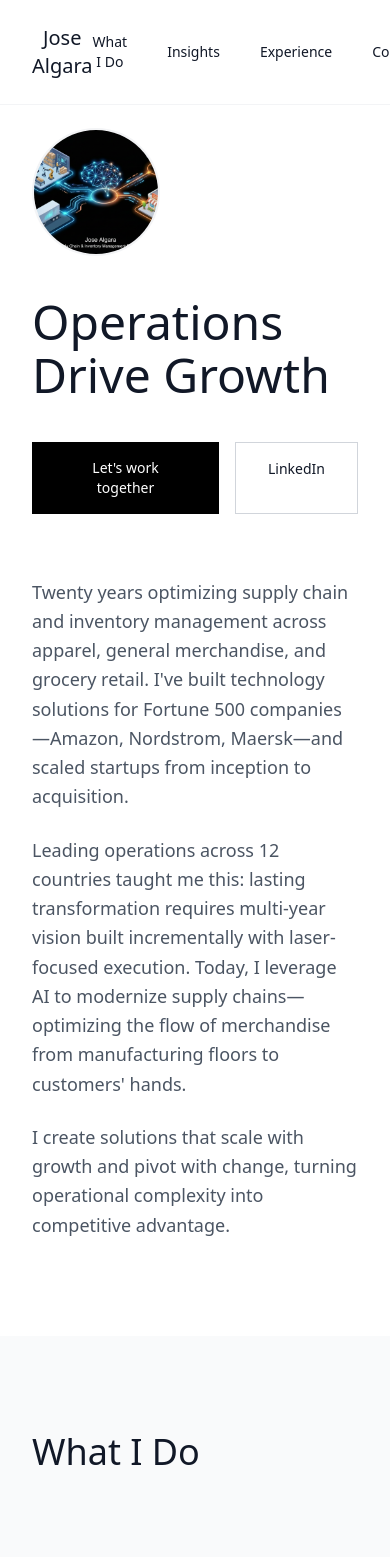
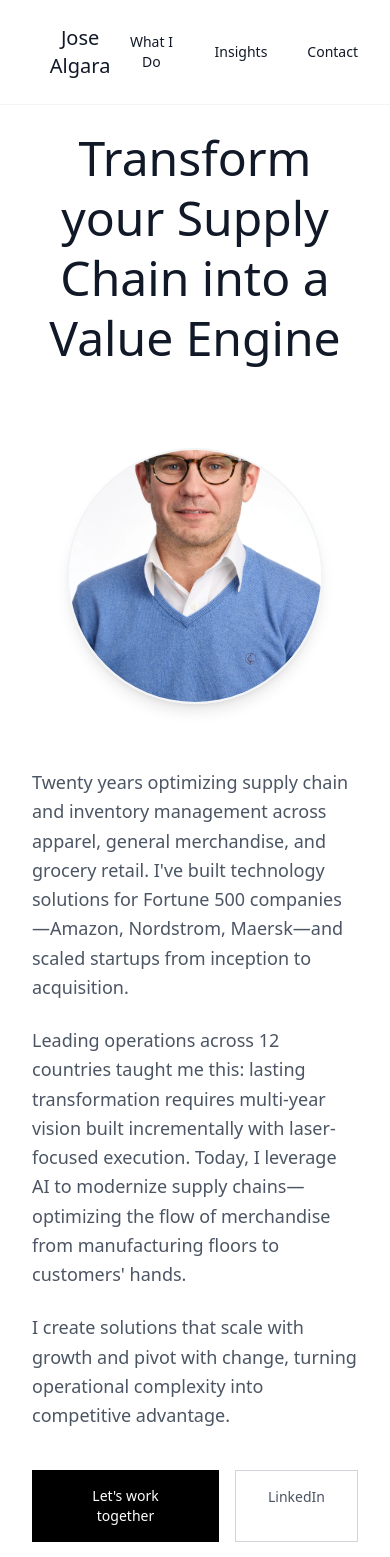
Before and after one commit to josealgara-design/josealgara-portfolio, a Next.js app: page / in a window 390 px wide. Shown: the top 1557 px of the page. Built offline with nearby package versions, Linux system fonts and the light colour scheme.

Commit message:
Update page.js

```diff
--- a/app/page.js
+++ b/app/page.js
@@ -91,28 +91,48 @@ export default function Portfolio() {
           <div className="flex gap-10">
             <button onClick={() => scrollToSection('services')} className="text-sm hover:text-gray-600 transition-colors">What I Do</button>
             <button onClick={() => scrollToSection('blog')} className="text-sm hover:text-gray-600 transition-colors">Insights</button>
-            <button onClick={() => scrollToSection('experience')} className="text-sm hover:text-gray-600 transition-colors">Experience</button>
             <button onClick={() => scrollToSection('contact')} className="text-sm hover:text-gray-600 transition-colors">Contact</button>
           </div>
         </div>
       </nav>
 
-      {/* Hero - More Spacious */}
+      {/* Hero - New Design with Centered Title */}
       <section id="hero" className="pt-32 pb-24 px-8">
         <div className="max-w-6xl mx-auto">
+          {/* Centered Headline */}
+          <div className="text-center mb-20">
+            <h1 className="text-5xl sm:text-6xl lg:text-7xl font-light leading-tight">
+              Transform your Supply Chain<br className="hidden sm:block" />
+              <span className="sm:inline"> </span>into a Value Engine
+            </h1>
+          </div>
+
+          {/* Two Column: Image + Bio */}
           <div className="grid lg:grid-cols-12 gap-16 items-start">
-            <div className="lg:col-span-7">
-              <div className="mb-10">
+            {/* Left Column: Profile Image */}
+            <div className="lg:col-span-5 flex justify-center lg:justify-start">
               <img
-                  src="/image.png"
+                src="/IMG_2031.JPG"
                 alt="Jose Algara"
-                  className="w-32 h-32 rounded-full object-cover mb-8 border-2 border-gray-100"
+                className="w-64 h-64 rounded-full object-cover border-2 border-gray-100 shadow-lg"
               />
             </div>
-              <h1 className="text-5xl sm:text-6xl lg:text-7xl font-light leading-[1.1] mb-10">
-                Operations Drive Growth
-              </h1>
-              <div className="flex gap-4">
+
+            {/* Right Column: Bio Text + CTAs */}
+            <div className="lg:col-span-7">
+              <div className="space-y-6 text-lg text-gray-600 leading-relaxed">
+                <p>
+                  Twenty years optimizing supply chain and inventory management across apparel, general merchandise, and grocery retail. I've built technology solutions for Fortune 500 companies—Amazon, Nordstrom, Maersk—and scaled startups from inception to acquisition.
+                </p>
+                <p>
+                  Leading operations across 12 countries taught me this: lasting transformation requires multi-year vision built incrementally with laser-focused execution. Today, I leverage AI to modernize supply chains—optimizing the flow of merchandise from manufacturing floors to customers' hands.
+                </p>
+                <p>
+                  I create solutions that scale with growth and pivot with change, turning operational complexity into competitive advantage.
+                </p>
+
+                {/* CTAs */}
+                <div className="flex gap-4 pt-4">
                   <button
                     onClick={() => scrollToSection('contact')}
                     className="px-8 py-4 bg-black text-white text-sm font-medium hover:bg-gray-800 transition-colors"
@@ -128,18 +148,6 @@ export default function Portfolio() {
                     LinkedIn
                   </a>
                 </div>
-            </div>
-            <div className="lg:col-span-5">
-              <div className="space-y-6 text-lg text-gray-600 leading-relaxed">
-                <p>
-                  Twenty years optimizing supply chain and inventory management across apparel, general merchandise, and grocery retail. I've built technology solutions for Fortune 500 companies—Amazon, Nordstrom, Maersk—and scaled startups from inception to acquisition.
-                </p>
-                <p>
-                  Leading operations across 12 countries taught me this: lasting transformation requires multi-year vision built incrementally with laser-focused execution. Today, I leverage AI to modernize supply chains—optimizing the flow of merchandise from manufacturing floors to customers' hands.
-                </p>
-                <p>
-                  I create solutions that scale with growth and pivot with change, turning operational complexity into competitive advantage.
-                </p>
               </div>
             </div>
           </div>
@@ -286,62 +294,8 @@ export default function Portfolio() {
         </div>
       </section>
 
-      {/* Experience - Two Column Timeline */}
-      <section id="experience" className="py-24 px-8">
-        <div className="max-w-6xl mx-auto">
-          <h2 className="text-4xl font-light mb-20">Experience</h2>
-
-          <div className="grid md:grid-cols-2 gap-x-16 gap-y-12">
-            <div className="border-l-2 border-gray-200 pl-8">
-              <div className="text-sm text-gray-500 mb-2">April 2024 – Present</div>
-              <h3 className="text-xl font-medium mb-2">VP, Inventory Management, Supply Chain and Returns</h3>
-              <div className="text-gray-600 mb-3">Nordstrom</div>
-              <p className="text-gray-600 leading-relaxed">
-                Leading inventory strategy and fulfillment operations for iconic retail brand. Multi-million dollar shrink reduction and significant FC throughput optimization.
-              </p>
-            </div>
-
-            <div className="border-l-2 border-gray-200 pl-8">
-              <div className="text-sm text-gray-500 mb-2">Jan 2023 – Oct 2023</div>
-              <h3 className="text-xl font-medium mb-2">VP, Ocean Consolidation Services</h3>
-              <div className="text-gray-600 mb-3">Flexport</div>
-              <p className="text-gray-600 leading-relaxed">
-                Built and scaled ocean freight consolidation business during market transformation. Strong volume growth with triple-digit P&L improvement.
-              </p>
-            </div>
-
-            <div className="border-l-2 border-gray-200 pl-8">
-              <div className="text-sm text-gray-500 mb-2">May 2021 – Dec 2022</div>
-              <h3 className="text-xl font-medium mb-2">Sr Director / VP, Service Delivery & M&A</h3>
-              <div className="text-gray-600 mb-3">A.P. Moeller Maersk</div>
-              <p className="text-gray-600 leading-relaxed">
-                Led global service delivery transformation and M&A integration. Near-doubled on-time delivery managing multi-billion dollar P&L.
-              </p>
-            </div>
-
-            <div className="border-l-2 border-gray-200 pl-8">
-              <div className="text-sm text-gray-500 mb-2">May 2018 – May 2021</div>
-              <h3 className="text-xl font-medium mb-2">Sr Manager, Grocery Distribution</h3>
-              <div className="text-gray-600 mb-3">Amazon</div>
-              <p className="text-gray-600 leading-relaxed">
-                Scaled Amazon Fresh distribution network across multiple markets. Built team from 1 to 300 people with strong conversion increases.
-              </p>
-            </div>
-
-            <div className="border-l-2 border-gray-200 pl-8 md:col-span-2">
-              <div className="text-sm text-gray-500 mb-2">June 2012 – May 2015</div>
-              <h3 className="text-xl font-medium mb-2">Founder and CEO</h3>
-              <div className="text-gray-600 mb-3">Easy Taxi Latin America</div>
-              <p className="text-gray-600 leading-relaxed">
-                Built and scaled ride-hailing platform across 30+ cities in Latin America. Created largest taxi fleet in LatAm with market leadership.
-              </p>
-            </div>
-          </div>
-        </div>
-      </section>
-
       {/* Testimonial */}
-      <section className="py-24 px-8 bg-gray-50">
+      <section className="py-24 px-8">
         <div className="max-w-4xl mx-auto text-center">
           <p className="text-3xl font-light leading-relaxed text-gray-700 italic">
             "Transformed supply chain from reactive to proactive, cutting lead times in half while reducing inventory carrying costs by 28%."
@@ -350,7 +304,7 @@ export default function Portfolio() {
       </section>
 
       {/* Contact - Two Column */}
-      <section id="contact" className="py-24 px-8">
+      <section id="contact" className="py-24 px-8 bg-gray-50">
         <div className="max-w-6xl mx-auto">
           <div className="grid lg:grid-cols-12 gap-16">
             <div className="lg:col-span-5">
```
Lines whose indentation alone changed are shown as unchanged.
